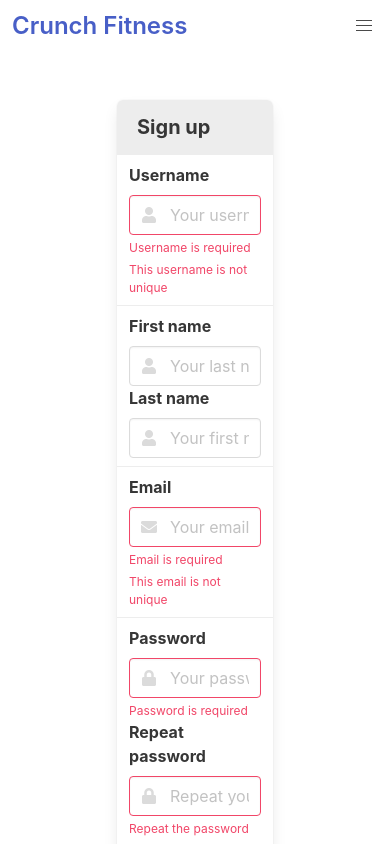
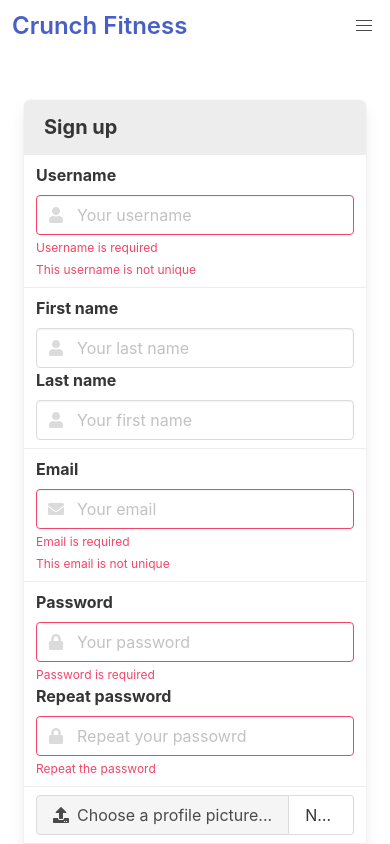
Before and after one commit to bijelic99/fitness-tracker-web-application, a Vue app in the folder client/: page /SignUp in a window 390 px wide. Shown: the top 844 px of the page. Built offline with nearby package versions, Linux system fonts and the light colour scheme; no server answers; what vue-google-charts, vue-js-modal would draw is missing.

Commit message:
css optimization for mobile

```diff
--- a/client/src/components/Navbar.vue
+++ b/client/src/components/Navbar.vue
@@ -8,13 +8,14 @@
         aria-label="menu"
         aria-expanded="false"
         data-target="navbarContent"
+        @click="menuOpen = !menuOpen"
       >
         <span aria-hidden="true"></span>
         <span aria-hidden="true"></span>
         <span aria-hidden="true"></span>
       </a>
     </div>
-    <div id="navbarContent" class="navbar-menu">
+    <div id="navbarContent" :class="`navbar-menu ${menuOpen ? 'is-active' : ''}`">
       <div class="navbar-start">
         <router-link class="navbar-item" to="/">Home</router-link>
         <router-link class="navbar-item" to="/About">About</router-link>
@@ -73,6 +74,11 @@
   components:{
     FriendRequestsDropdown
   },
+  data(){
+    return{
+      menuOpen: false
+    }
+  },
   computed: {
     ...mapGetters(["getCurrentUserFullName", "isLoggedIn"])
   },
@@ -86,4 +92,7 @@
 .w-24 {
   width: 50vw;
 }
+.w-100{
+  width: 100%;
+}
 </style>
--- a/client/src/views/AccountSettings.vue
+++ b/client/src/views/AccountSettings.vue
@@ -224,4 +224,16 @@
   width: 384px;
   height: 384px;
 }
+@media (max-width: 1024px) {
+    .profile-container {
+      grid-template-columns: 1fr;
+
+    }
+    .profile-info-container{
+      grid-template-columns: 1fr;
+    }
+    .profile-info-element:nth-child(odd){
+      margin-top: 20px;
+    }
+}
 </style>
--- a/client/src/views/SignIn.vue
+++ b/client/src/views/SignIn.vue
@@ -1,6 +1,6 @@
 <template>
   <div class="section">
-    <div class="container sign-up-container">
+    <div class="container">
       <div class="panel">
         <p class="panel-heading">Sign in</p>
         <div class="panel-block">
@@ -99,9 +99,6 @@
 </script>
 
 <style>
-.sign-up-container {
-  max-width: 40vw;
-}
 .w-100,
 .field {
   width: 100%;
--- a/client/src/views/SignUp.vue
+++ b/client/src/views/SignUp.vue
@@ -1,6 +1,6 @@
 <template>
   <div class="section">
-    <div class="container sign-up-container">
+    <div class="container">
       <div class="panel">
         <p class="panel-heading">Sign up</p>
         <div class="panel-block">
@@ -308,9 +308,6 @@
 </script>
 
 <style scoped>
-.sign-up-container {
-  max-width: 40vw;
-}
 .w-100,
 .field {
   width: 100%;
```
